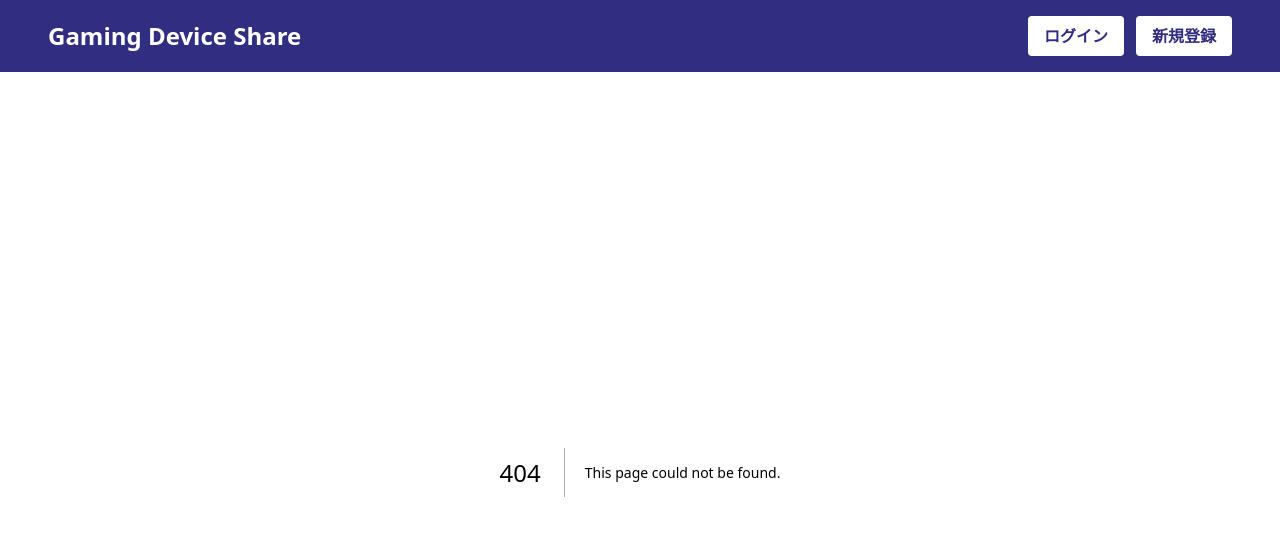
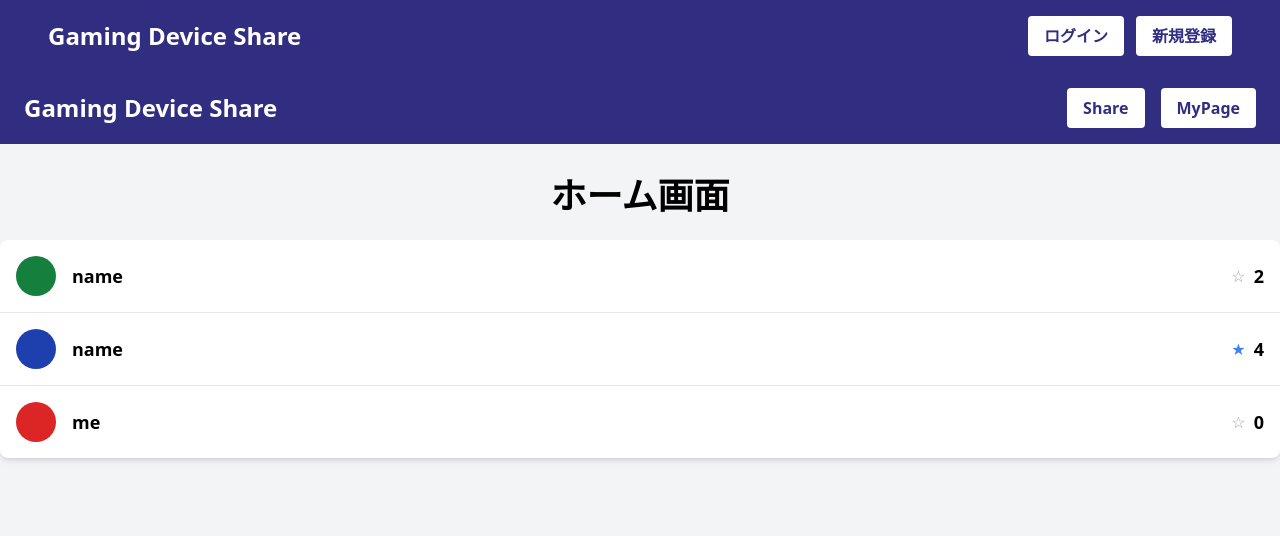
Before and after one commit to dankichi24/sns-portfolio, a Next.js app in the folder client/: page /home in a window 1280 px wide. Before the commit this address had no page. Shown: the top 536 px of the page. Built offline with nearby package versions, Linux system fonts and the light colour scheme.

Commit message:
新規登録が成功したら画面が切り替わる設定

```diff
--- a/client/pages/auth/signup.tsx
+++ b/client/pages/auth/signup.tsx
@@ -4,6 +4,7 @@ import axios from "axios"; // Axiosの基本インポートのみ
 import { FontAwesomeIcon } from "@fortawesome/react-fontawesome";
 import { faEye, faEyeSlash } from "@fortawesome/free-solid-svg-icons";
 import Link from "next/link";
+import { useRouter } from "next/router"; // useRouter をインポート
 
 // 型定義
 interface ApiErrorResponse {
@@ -24,6 +25,8 @@ const SignUp = () => {
   const [showConfirmPassword, setShowConfirmPassword] = useState(false);
   const [error, setError] = useState<string | null>(null);
   const [success, setSuccess] = useState<string | null>(null);
+
+  const router = useRouter(); // useRouter フックのインスタンスを作成
 
   const togglePasswordVisibility = () => {
     setShowPassword(!showPassword);
@@ -58,6 +61,9 @@ const SignUp = () => {
       console.log("Success response:", response);
       setSuccess(response.data.message);
       setError(null);
+
+      // 成功したらホーム画面にリダイレクト
+      router.push("/home"); // ホーム画面にリダイレクトする
     } catch (err) {
       console.error("Error during API request:", err);
       if (axios.isAxiosError(err) && err.response) {
@@ -83,11 +89,7 @@ const SignUp = () => {
             <input
               type="text"
               value={username}
-              onChange={(e) => {
-                console.log("Event:", e); // イベント情報を表示
-                console.log("Target Value:", e.target.value); // 入力された値を表示
-                setUsername(e.target.value); // 値を更新
-              }}
+              onChange={(e) => setUsername(e.target.value)}
               placeholder="ユーザー名"
               className="w-full px-4 py-3 border rounded"
               required
@@ -99,7 +101,7 @@ const SignUp = () => {
             <input
               type="email"
               value={email}
-              onChange={(e) => setEmail(e.target.value)} // 同様に、e.target.value を設定
+              onChange={(e) => setEmail(e.target.value)}
               placeholder="メールアドレス"
               className="w-full px-4 py-3 border rounded"
               required
@@ -111,7 +113,7 @@ const SignUp = () => {
             <input
               type={showPassword ? "text" : "password"}
               value={password}
-              onChange={(e) => setPassword(e.target.value)} // 同様に、e.target.value を設定
+              onChange={(e) => setPassword(e.target.value)}
               placeholder="パスワード"
               className="w-full px-4 py-3 border rounded"
               required
@@ -129,7 +131,7 @@ const SignUp = () => {
             <input
               type={showConfirmPassword ? "text" : "password"}
               value={confirmPassword}
-              onChange={(e) => setConfirmPassword(e.target.value)} // 同様に、e.target.value を設定
+              onChange={(e) => setConfirmPassword(e.target.value)}
               placeholder="パスワード確認"
               className="w-full px-4 py-3 border rounded"
               required
--- /dev/null
+++ b/client/pages/home.tsx
@@ -0,0 +1,85 @@
+// pages/home.tsx
+import Link from "next/link";
+import { useState } from "react";
+
+// デバイスデータのサンプル（通常はAPIから取得）
+const deviceList = [
+  { id: 1, username: "name", color: "bg-green-700", starCount: 2 },
+  {
+    id: 2,
+    username: "name",
+    color: "bg-blue-800",
+    starCount: 3,
+    isStarred: true,
+  },
+  { id: 3, username: "me", color: "bg-red-600", starCount: 0 },
+];
+
+const Home = () => {
+  const [devices, setDevices] = useState(deviceList);
+
+  // スターを切り替える処理
+  const toggleStar = (id: number) => {
+    setDevices((prevDevices) =>
+      prevDevices.map((device) =>
+        device.id === id ? { ...device, isStarred: !device.isStarred } : device
+      )
+    );
+  };
+
+  return (
+    <div className="min-h-screen bg-gray-100">
+      <header className="bg-indigo-900 text-white py-4">
+        <div className="container mx-auto flex justify-between items-center px-6">
+          <h1 className="text-2xl font-bold">Gaming Device Share</h1>
+          <div className="flex space-x-4">
+            <button className="bg-white text-indigo-900 px-4 py-2 rounded font-bold hover:bg-gray-200 transition duration-300">
+              Share
+            </button>
+            <Link href="/mypage">
+              <button className="bg-white text-indigo-900 px-4 py-2 rounded font-bold hover:bg-gray-200 transition duration-300">
+                MyPage
+              </button>
+            </Link>
+          </div>
+        </div>
+      </header>
+
+      <main className="container mx-auto mt-8">
+        <h2 className="text-4xl font-bold text-center mb-6">ホーム画面</h2>
+
+        {/* 投稿リストの表示 */}
+        <div className="bg-white shadow-md rounded-lg overflow-hidden">
+          {devices.map((device) => (
+            <div
+              key={device.id}
+              className="flex items-center justify-between p-4 border-b last:border-b-0"
+            >
+              <div className="flex items-center">
+                <div
+                  className={`w-10 h-10 rounded-full ${device.color} mr-4`}
+                ></div>
+                <span className="font-bold text-lg">{device.username}</span>
+              </div>
+              <div className="flex items-center space-x-2">
+                <span
+                  className={`cursor-pointer ${
+                    device.isStarred ? "text-blue-500" : "text-gray-400"
+                  }`}
+                  onClick={() => toggleStar(device.id)}
+                >
+                  {device.isStarred ? "★" : "☆"}
+                </span>
+                <span className="text-lg font-bold">
+                  {device.starCount + (device.isStarred ? 1 : 0)}
+                </span>
+              </div>
+            </div>
+          ))}
+        </div>
+      </main>
+    </div>
+  );
+};
+
+export default Home;
```
Also changed, not shown: 1 other file (tests, documents, lock files or other folders).
